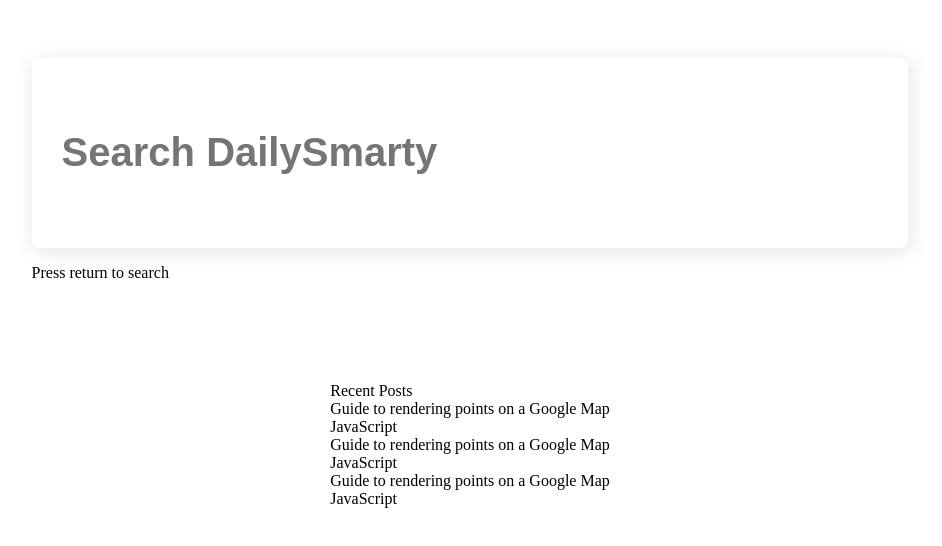
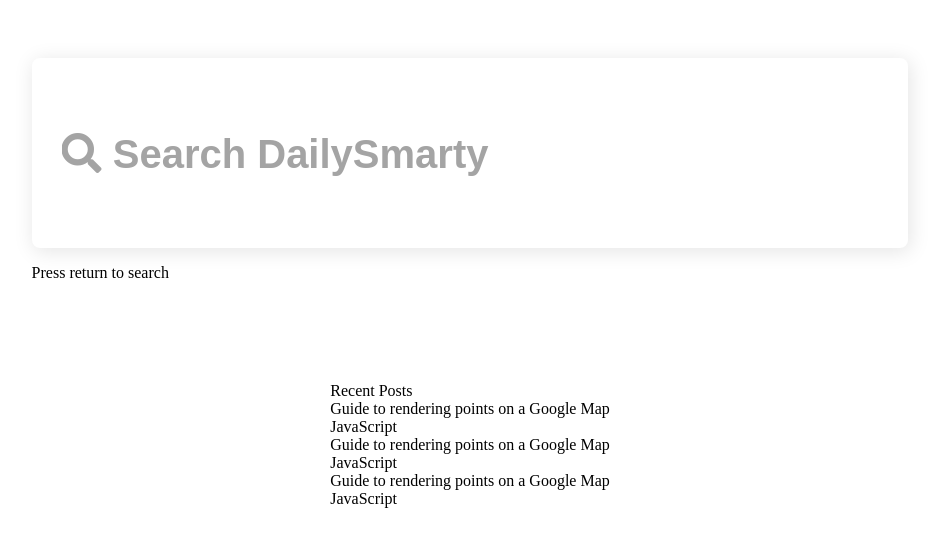
Before and after one commit to Tyler-Gosselin/Daily-Smarty-Search, a plain HTML site: page index.html in a window 1280 px wide. Shown: the part 302-848 px from the top of the page, without its empty margins (170-1112 px from the left). Drawn offline with Linux system fonts and the light colour scheme.

Commit message:
Installing Font Awesome into the Daily Smarty Search Engine

```diff
--- a/index.html
+++ b/index.html
@@ -4,6 +4,12 @@
     <meta charset="UTF-8" />
     <meta name="viewport" content="width=device-width, initial-scale=1.0" />
     <title>Front End Search Implementation</title>
+    <link
+      rel="stylesheet"
+      href="https://use.fontawesome.com/releases/v5.15.1/css/all.css"
+      integrity="sha384-vp86vTRFVJgpjF9jiIGPEEqYqlDwgyBgEF109VFjmqGmIY/Y4HV4d3Gp2irVfcrp"
+      crossorigin="anonymous"
+    />
     <link rel="stylesheet" type="text/css" media="screen" href="main.css" />
   </head>
   <body>
@@ -13,7 +19,7 @@
       </div>
 
       <div class="homepage-search-bar">
-        <input type="text" placeholder="Search DailySmarty" />
+        <input type="text" placeholder="&#xf002; Search DailySmarty" />
         <p>Press return to search</p>
       </div>
 
--- a/main.css
+++ b/main.css
@@ -30,12 +30,18 @@
 
 .homepage-search-bar input[type="text"] {
   font-size: 2.5em;
-  font-family: Arial, Helvetica, sans-serif;
+  font-family: "Font Awesome\ 5 Free", Arial, Helvetica, sans-serif;
   font-weight: 600;
   color: #585858;
   box-shadow: 2px 3px 20px 1px rgba(0, 0, 0, 0.1);
   border: 0px solid transparent;
   border-radius: 0.5rem;
+}
+
+.homepage-search-bar input[type="text"]::placeholder {
+  font-family: "Font Awesome\ 5 Free", Arial, Helvetica, sans-serif;
+  font-weight: 600;
+  color: #a4a4a4;
 }
 .homepage-search-bar input[type="text"]:focus {
   outline: none;
```
